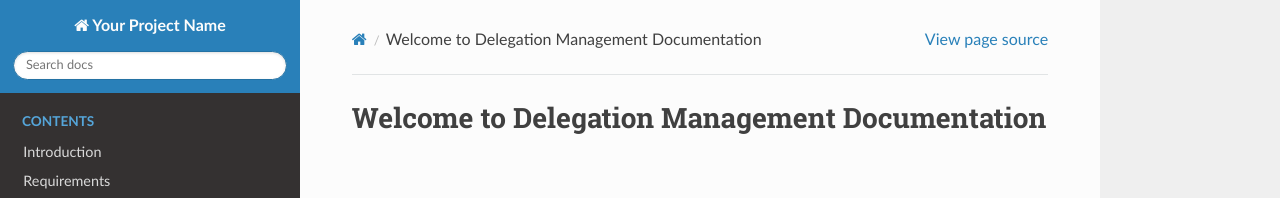
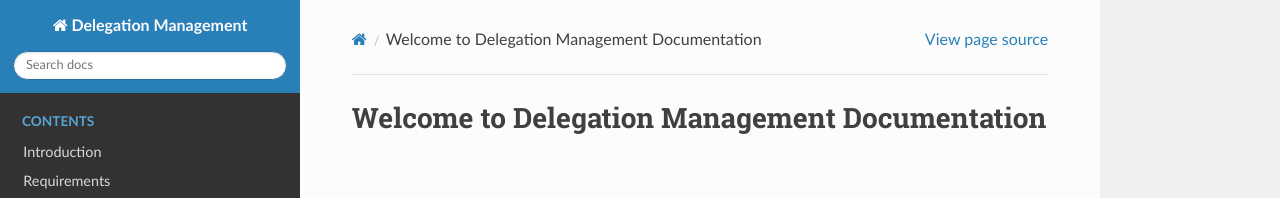
Before and after one commit to vanHeemstraSystems/delegation-management, a Sphinx documentation site: the page built from docs/source/index.rst, in a window 1280 px wide. Shown: the top 198 px of the page. Built offline with Sphinx 7.4.7 and the Read the Docs theme 3.1.0, drawn with Linux system fonts in a browser that asks for light colours.

Commit message:
Update conf.py

```diff
--- a/docs/source/conf.py
+++ b/docs/source/conf.py
@@ -1,7 +1,7 @@
 # Configuration file for the Sphinx documentation builder.
 
 # -- Project information -----------------------------------------------------
-project = 'Your Project Name'
+project = 'Delegation Management'
 copyright = '2025 - present, van Heemstra Systems'
 author = 'Willem van Heemstra'
 
```
